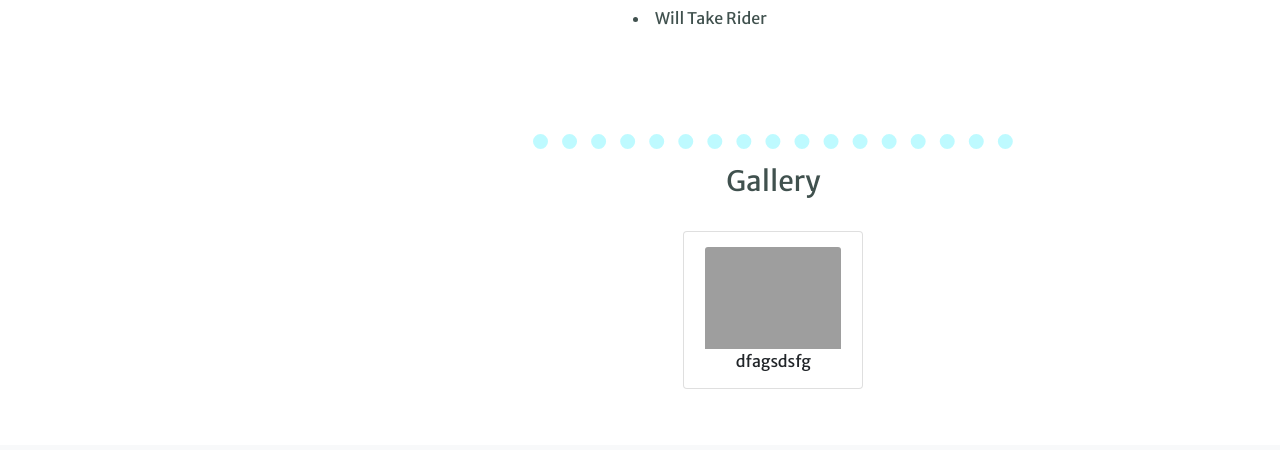
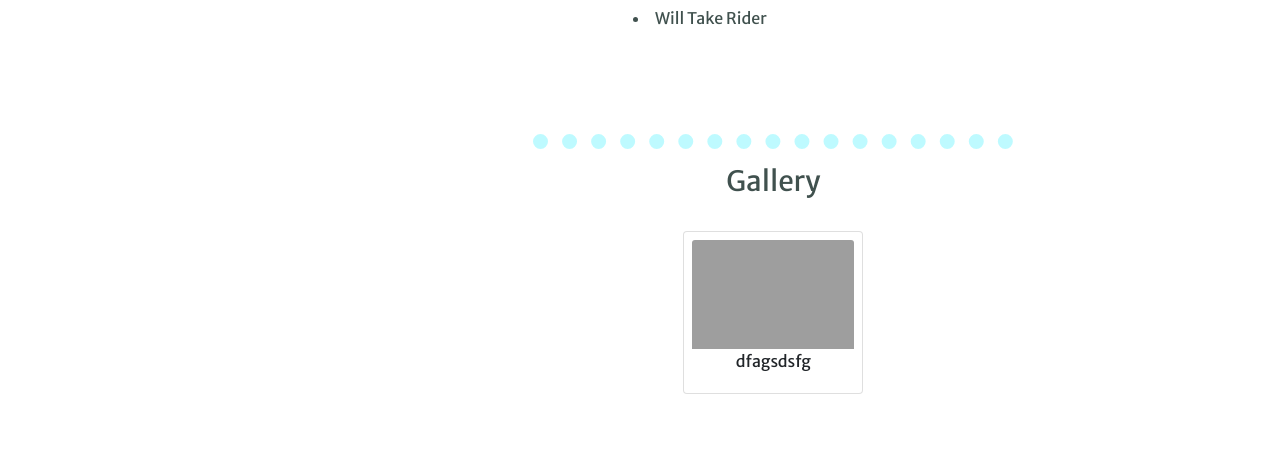
Before and after one commit to tccSolutions/tccs-flask, a Flask app: a page that uses templates/horse.html in a window 1280 px wide. Shown: the part 947-1397 px from the top of the page. Before the commit the page ends 1336 px from the top, so only its background shows below. Run offline with Flask 2, Linux system fonts and the light colour scheme; data comes from the database, SQL or seed files in the repository; both versions use the stored data as it was after the commit; some libraries are stand-ins or nearby versions; grey boxes are pictures that could not be loaded.

Commit message:
update to gallery

```diff
--- a/templates/horse.html
+++ b/templates/horse.html
@@ -96,12 +96,10 @@
             </div>
             <div class="d-flex flex-wrap w-75 mx-auto mt-4 justify-content-center">
                 {%for image in horse_images%}
-                <div class='card p-2 m-2 w-25' data-bs-toggle="modal" data-bs-target="#large_horse_modal">
-                    <button class='btn horse_btn'>
-                        <img class='card-img-top' src={{image.url}} alt="horse image" />
+                    <div class='card p-2 m-2 btn horse_btn w-25' data-bs-toggle="modal" data-bs-target="#large_horse_modal" style="max-height: 20rem;">
+                        <img class='card-img-top' src={{image.url}} alt="horse image" style="max-height: 75%; object-fit:cover" />
                         <p class='card-text'>{{image.comment}}</p>
-                    </button>
-                </div>
+                    </div>
                 {% endfor %}
             </div>
         </section>
```
Also changed, not shown: templates/horses.html (+4 -5 lines), static/data/horse.db.
